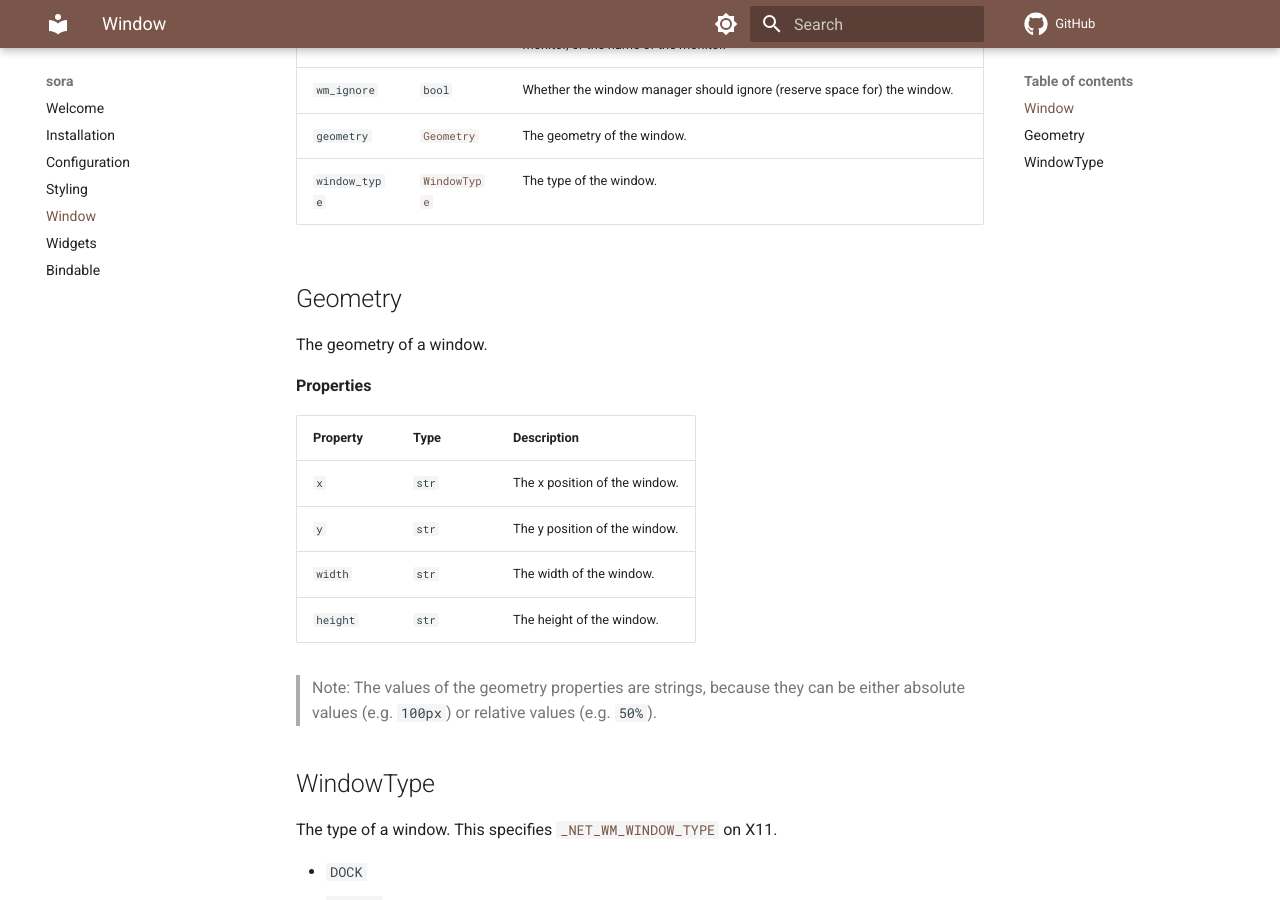
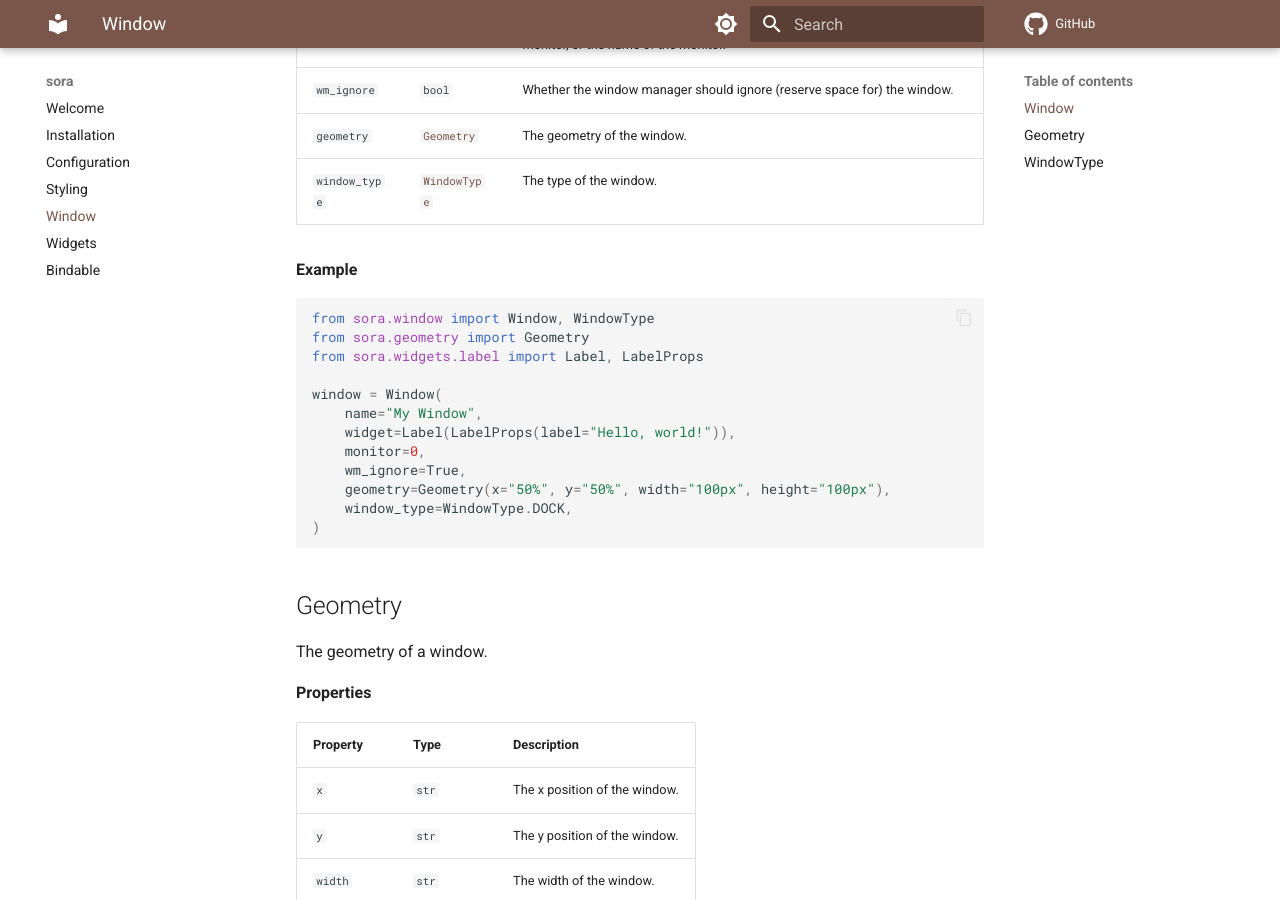
Before and after one commit to davidborzek/sora, an MkDocs documentation site: the page built from docs/window.md, in a window 1280 px wide and 900 px high, scrolled down 449 px. Built offline with MkDocs 1.6.1 and Material for MkDocs 9.7.7, drawn with Linux system fonts in a browser that asks for light colours; comment, search, counter and statistics services are not loaded.

Commit message:
docs: add window usage example

````diff
--- a/docs/window.md
+++ b/docs/window.md
@@ -12,6 +12,23 @@ A window defines a window on the screen, which can contain a single widget.
 | `wm_ignore`   | `bool`                      | Whether the window manager should ignore (reserve space for) the window.                                       |
 | `geometry`    | [`Geometry`](#geometry)     | The geometry of the window.                                                                                    |
 | `window_type` | [`WindowType`](#windowtype) | The type of the window.                                                                                        |
+
+**Example**
+
+```python
+from sora.window import Window, WindowType
+from sora.geometry import Geometry
+from sora.widgets.label import Label, LabelProps
+
+window = Window(
+    name="My Window",
+    widget=Label(LabelProps(label="Hello, world!")),
+    monitor=0,
+    wm_ignore=True,
+    geometry=Geometry(x="50%", y="50%", width="100px", height="100px"),
+    window_type=WindowType.DOCK,
+)
+```
 
 ## Geometry
 
````
Also changed, not shown: docs/styling.md (+2 -0 lines).
